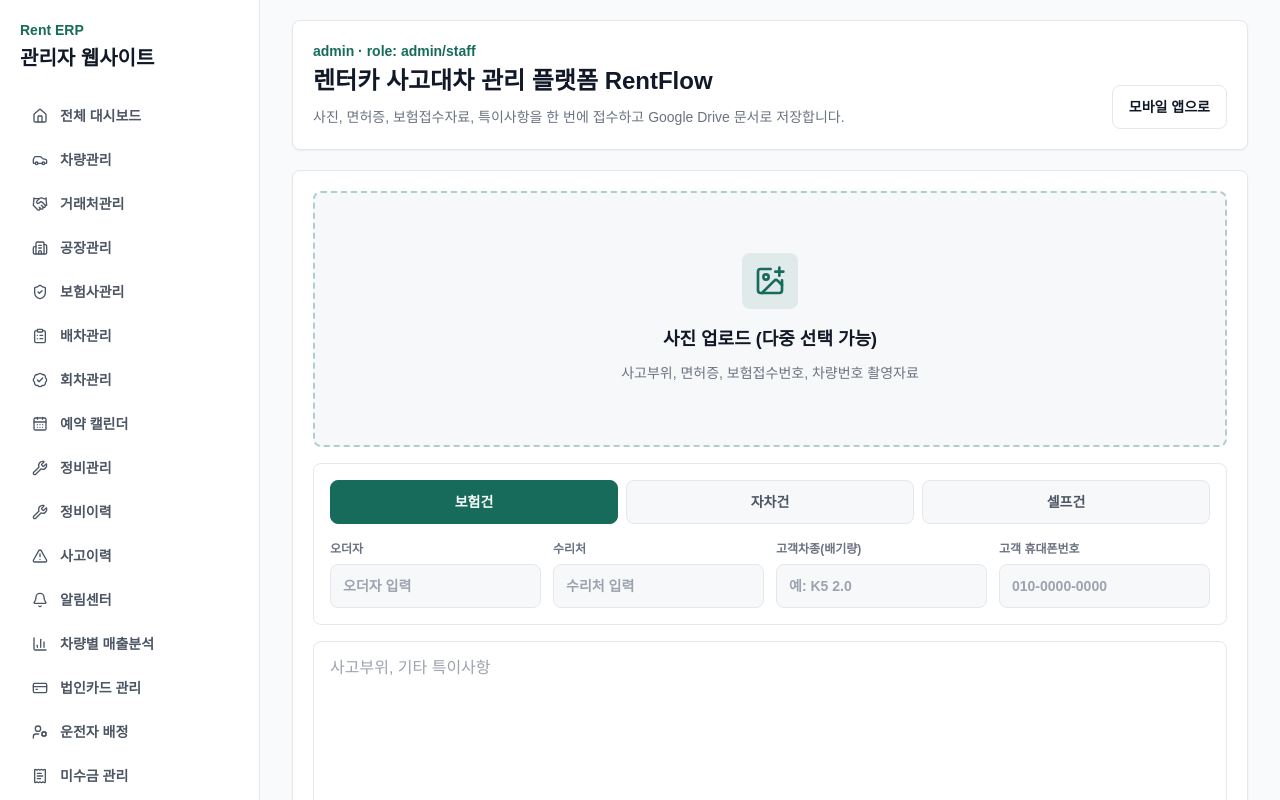
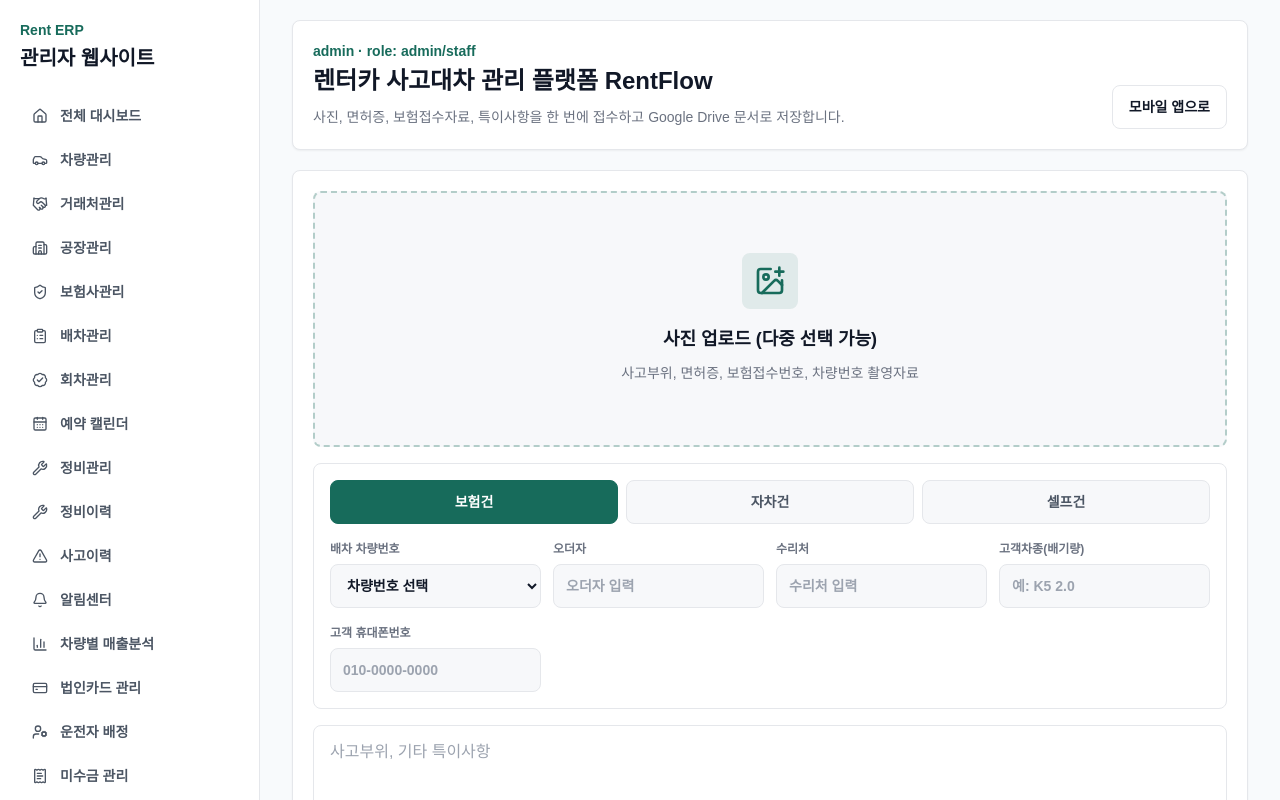
Before and after one commit to djfjjd/rentflow, a Next.js app: page / in a window 1280 px wide. Shown: the top 800 px of the page. Built offline with nearby package versions, Linux system fonts and the light colour scheme.

Commit message:
feat: add dispatch vehicle selector to intake

```diff
--- a/components/UniversalAiIntake.tsx
+++ b/components/UniversalAiIntake.tsx
@@ -4,6 +4,7 @@
 import { useEffect, useMemo, useRef, useState, type HTMLAttributes } from "react";
 import { uploadFilesToDrive, type UploadFileMetadata } from "@/services/file-upload-service";
 import { type DriveBusinessFolder, type DriveFileKind } from "@/lib/google-drive";
+import { vehicles } from "@/lib/erp-data";
 
 type IntakeType = "insurance" | "selfPay" | "selfService";
 
@@ -36,6 +37,8 @@
   const [customerCar, setCustomerCar] = useState("");
   const [customerName, setCustomerName] = useState("");
   const [customerPhone, setCustomerPhone] = useState("");
+  const [selectedVehicleNumber, setSelectedVehicleNumber] = useState("");
+  const [uploadStatus, setUploadStatus] = useState<"idle" | "uploading" | "complete">("idle");
 
   const mainAnalysis = useMemo(() => {
     const firstFileName = files[0]?.name || "";
@@ -57,6 +60,7 @@
     setFiles(newFiles);
     setAnalyzed(false);
     setUploadComplete(false);
+    setUploadStatus("idle");
 
     previews.forEach((url) => URL.revokeObjectURL(url));
     const newPreviews = newFiles.map(file =>
@@ -73,6 +77,8 @@
 
     setIsUploading(true);
     setAnalyzed(false);
+    setUploadComplete(false);
+    setUploadStatus("uploading");
 
     try {
       // 1. Analyze each file and text to determine metadata
@@ -85,7 +91,7 @@
         const fileCategory = classifyUploadedFile(file.name, fileAnalysis.situation);
 
         const metadata: UploadFileMetadata = {
-          vehicleNumber: fileAnalysis.fields.find(f => f.label === "차량번호")?.value || "unknown",
+          vehicleNumber: selectedVehicleNumber || fileAnalysis.fields.find(f => f.label === "차량번호")?.value || "unknown",
           claimNumber: fileAnalysis.fields.find(f => f.label === "보험접수번호")?.value,
           businessFolder: fileCategory.businessFolder,
           fileKind: fileCategory.fileKind,
@@ -106,11 +112,28 @@
 
       setAnalyzed(true);
       setUploadComplete(true);
+      setUploadStatus("complete");
+      resetForm();
     } catch (error) {
       console.error("AI Upload Error:", error);
+      setUploadStatus("idle");
     } finally {
       setIsUploading(false);
     }
+  };
+
+  const resetForm = () => {
+    previews.forEach((url) => URL.revokeObjectURL(url));
+    setFiles([]);
+    setPreviews([]);
+    setText("");
+    setOrderer("");
+    setRepairShop("");
+    setCustomerCar("");
+    setCustomerName("");
+    setCustomerPhone("");
+    setSelectedVehicleNumber("");
+    setAnalyzed(false);
   };
 
   return (
@@ -183,6 +206,24 @@
               ))}
             </div>
             <div className="mt-3 grid gap-3 md:grid-cols-4">
+              <label className="block">
+                <span className="text-xs font-bold text-gray-500">배차 차량번호</span>
+                <select
+                  value={selectedVehicleNumber}
+                  onChange={(event) => {
+                    setSelectedVehicleNumber(event.target.value);
+                    setAnalyzed(false);
+                  }}
+                  className="mt-1 min-h-11 w-full rounded-lg border border-line bg-field px-3 text-sm font-bold text-ink outline-none transition focus:border-primary focus:ring-4 focus:ring-primary/10"
+                >
+                  <option value="">차량번호 선택</option>
+                  {vehicles.map((vehicle) => (
+                    <option key={vehicle.id} value={vehicle.plateNumber}>
+                      {vehicle.plateNumber} · {vehicle.model}
+                    </option>
+                  ))}
+                </select>
+              </label>
               {(intakeType === "insurance" || intakeType === "selfPay") && (
                 <LabeledInput label="오더자" value={orderer} onChange={setOrderer} onDirty={() => setAnalyzed(false)} placeholder="오더자 입력" />
               )}
@@ -233,10 +274,16 @@
               </>
             )}
           </button>
+          {uploadStatus === "uploading" && (
+            <div className="mt-4 flex items-center gap-2 rounded-lg border border-primary/15 bg-primary/5 p-3 text-sm font-bold text-primary">
+              <Loader2 className="h-5 w-5 animate-spin" />
+              Google Drive 업로드를 처리하고 있습니다.
+            </div>
+          )}
           {uploadComplete && (
             <div className="mt-4 flex items-center gap-2 rounded-lg border border-emerald-100 bg-emerald-50 p-3 text-sm font-bold text-emerald-600">
               <CheckCircle2 className="h-5 w-5" />
-              사진과 입력 내용이 분석되어 Google Drive에 자동 저장되었습니다.
+              업로드 완료. 입력 내용이 초기화되었습니다.
             </div>
           )}
       </div>
```
